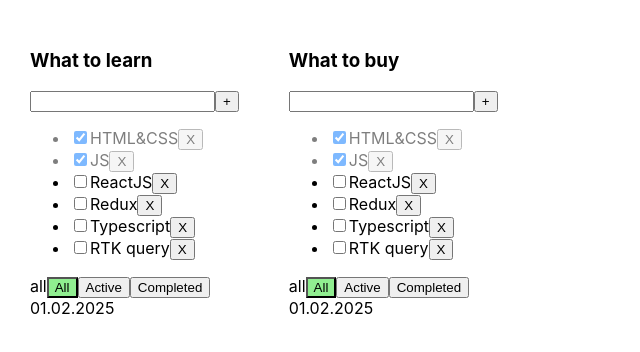
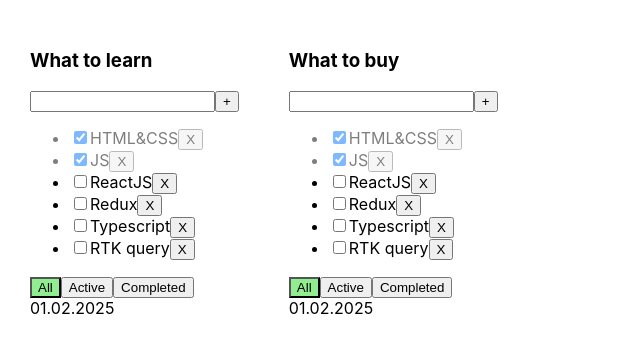
Before and after one commit to FillArt/todo-vite, a React (Vite) app: page / in a window 1280 px wide. Shown: the top 352 px of the page, without its empty margins (0-640 px from the left). Built offline with nearby package versions, Linux system fonts and the light colour scheme.

Commit message:
refactor: separated filter logic

```diff
--- a/src/App.tsx
+++ b/src/App.tsx
@@ -19,9 +19,8 @@ export type Todolist = {
 
 
 export const App = () => {
-    const [filter, setFilter] = useState<Filter>('all');
 
-    const [todolists] = useState<Todolist[]>([
+    const [todolists, setTodoLists] = useState<Todolist[]>([
         { id: v1(), title: 'What to learn', filter: 'all' },
         { id: v1(), title: 'What to buy', filter: 'all' },
     ])
@@ -35,17 +34,11 @@ export const App = () => {
         { id: v1(), title: 'RTK query', isDone: false },
     ]);
 
-    let filteredOneData = oneData;
-
-    if (filter === 'active') {
-        filteredOneData = oneData.filter(task => !task.isDone)
-    }
-    if (filter === 'completed') {
-        filteredOneData = oneData.filter(task => task.isDone)
-    }
 
     const deleteTask = (id: string) => {setOneData(oneData.filter((item) => item.id !== id))}
-    const changeFilter = (filter: Filter) => {setFilter(filter)}
+    const changeFilter = (todoID: string, filter: Filter) => {
+        setTodoLists(todolists.map(item => item.id === todoID ? {...item, filter} : item))
+    }
     const createTask = (task: string) => { setOneData([...oneData, {id: v1(), title: task, isDone: false}]) }
     const changeTaskStatus = (id: string, status: boolean) => {
         setOneData(oneData.map(task => task.id === id ? {...task, isDone: status } : task));
@@ -55,11 +48,18 @@ export const App = () => {
         <div className="app">
 
             {todolists.map(todo => {
+                let filteredTasks = oneData
+                if (todo.filter === 'active') {
+                    filteredTasks = oneData.filter(task => !task.isDone)
+                }
+                if (todo.filter === 'completed') {
+                    filteredTasks = oneData.filter(task => task.isDone)
+                }
                 return (
                     <TodoListItem
                         key={todo.id}
                         todo={todo}
-                        tasks={filteredOneData}
+                        tasks={filteredTasks}
                         data="01.02.2025"
                         deleteItem={deleteTask}
                         createTask={createTask}
--- a/src/TodoListItem.tsx
+++ b/src/TodoListItem.tsx
@@ -7,13 +7,13 @@ type TodoListProps = {
     todo: Todolist,
     tasks: Task[],
     data?: string
-    changeFilter: (filter: Filter) => void;
+    changeFilter: (todoId: string, filter: Filter) => void;
     deleteItem: (id: string) => void
     createTask: (task: string) => void;
     changeTaskStatus: (id: string, status: boolean) => void
 }
 
-export const TodoListItem = ({todo, tasks, data, changeFilter, deleteItem, createTask, changeTaskStatus}: TodoListProps) => {
+export const TodoListItem = ({todo: {id, title, filter}, tasks, data, changeFilter, deleteItem, createTask, changeTaskStatus}: TodoListProps) => {
 
     const [taskTitle, setTaskTitle] = useState('')
     const [error, setError] = useState<string | null>(null)
@@ -35,6 +35,8 @@ export const TodoListItem = ({todo, tasks, data, changeFilter, deleteItem, creat
 
     }
 
+    const changeFilterHandler = (filter: Filter) => { changeFilter(id, filter) }
+
     const createTaskOnEnterHandler = (event: React.KeyboardEvent<HTMLInputElement>) => {
         if (event.key === 'Enter') {
             onClickHandler()
@@ -43,7 +45,7 @@ export const TodoListItem = ({todo, tasks, data, changeFilter, deleteItem, creat
 
     return (
         <div>
-            <h3>{todo.title}</h3>
+            <h3>{title}</h3>
             <div>
                 <input
                     onChange={(e) => changeTaskTitleHandler(e)}
@@ -80,10 +82,9 @@ export const TodoListItem = ({todo, tasks, data, changeFilter, deleteItem, creat
             )}
 
             <div>
-                {todo.filter}
-                <ButtonBase className={todo.filter === 'all' ? 'active-filter' : ''} title="All"  onClick={() => changeFilter('all')}/>
-                <ButtonBase className={todo.filter === 'active' ? 'active-filter' : ''} title="Active"  onClick={() => changeFilter('active')}/>
-                <ButtonBase className={todo.filter === 'completed' ? 'active-filter' : ''} title="Completed"  onClick={() => changeFilter('completed')}/>
+                <ButtonBase className={filter === 'all' ? 'active-filter' : ''} title="All"  onClick={() => changeFilterHandler('all')}/>
+                <ButtonBase className={filter === 'active' ? 'active-filter' : ''} title="Active"  onClick={() => changeFilterHandler('active')}/>
+                <ButtonBase className={filter === 'completed' ? 'active-filter' : ''} title="Completed"  onClick={() => changeFilterHandler('completed')}/>
             </div>
             <div>{data}</div>
         </div>
```
